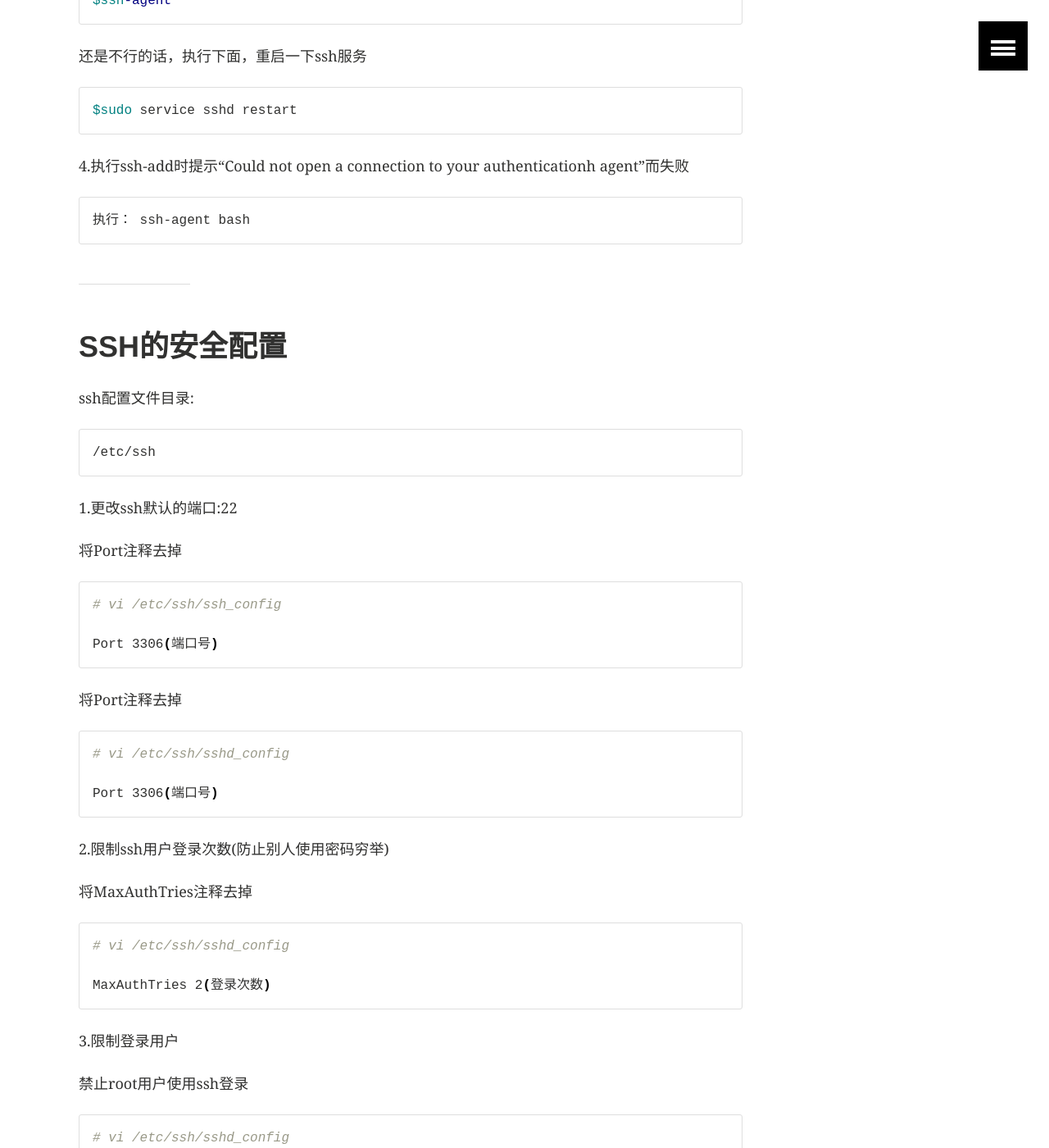
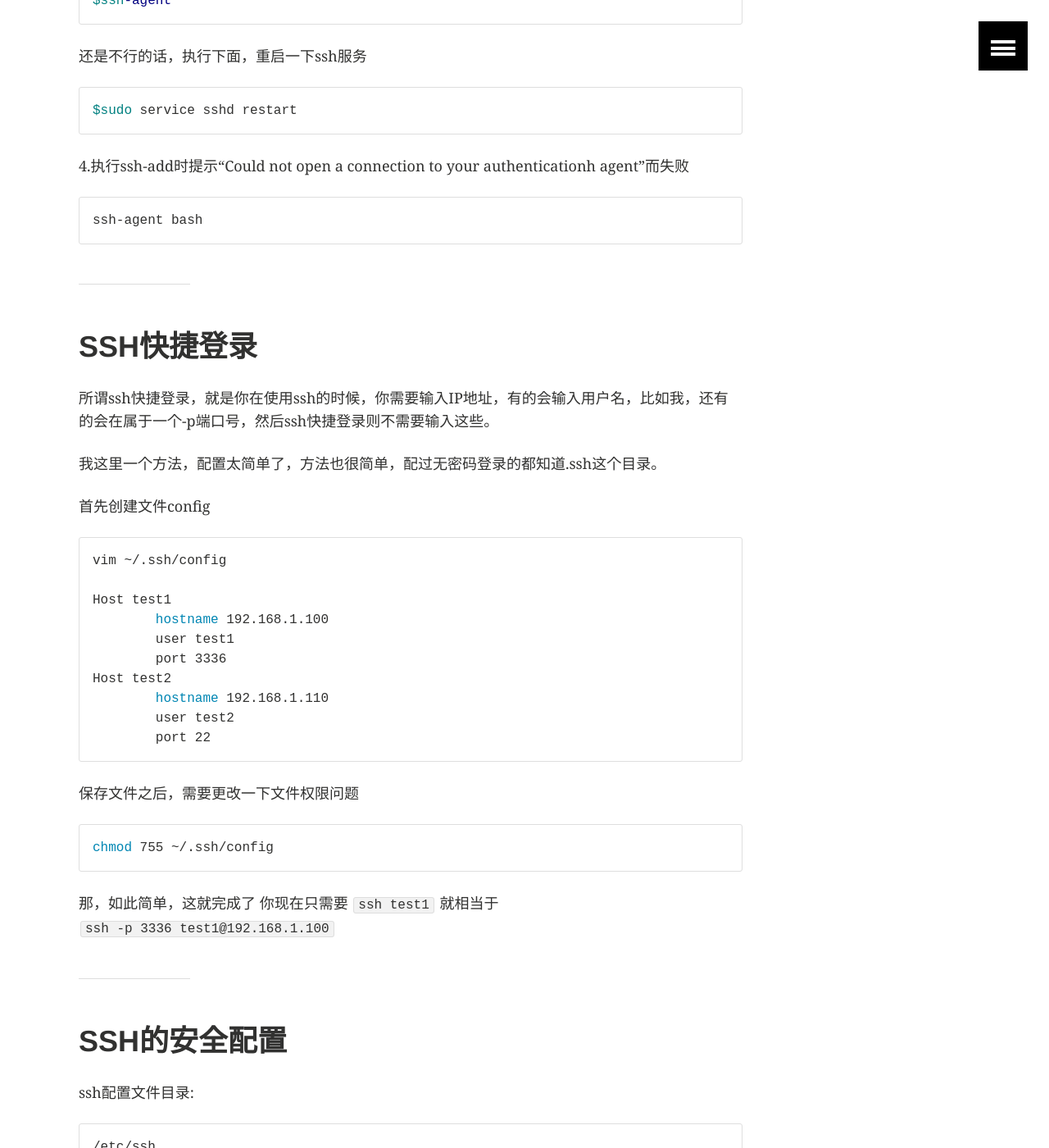
Before and after one commit to Jeremy115/goywzl.github.io, a Jekyll site: the page built from _posts/linux/2015-11-30-linux-ssh.markdown, in a window 1280 px wide and 1400 px high, scrolled down 4053 px. Shown: the whole window at 82% size. Built offline with Jekyll 4.4.1, drawn with Linux system fonts in a browser that asks for light colours; comment, search, counter and statistics services are not loaded.

Commit message:
alter linux ssh

```diff
--- a/_posts/linux/2015-11-30-linux-ssh.markdown
+++ b/_posts/linux/2015-11-30-linux-ssh.markdown
@@ -214,10 +214,50 @@ $sudo service sshd restart
 {% highlight bash %}
 {% raw %}
 
-执行： ssh-agent bash
+ssh-agent bash
 
 {% endraw %}
 {% endhighlight %}
+
+----------
+
+# SSH快捷登录 #
+
+所谓ssh快捷登录，就是你在使用ssh的时候，你需要输入IP地址，有的会输入用户名，比如我，还有的会在属于一个-p端口号，然后ssh快捷登录则不需要输入这些。
+
+我这里一个方法，配置太简单了，方法也很简单，配过无密码登录的都知道.ssh这个目录。
+
+首先创建文件config
+
+{% highlight bash %}
+{% raw %}
+
+vim ~/.ssh/config
+
+Host test1
+	hostname 192.168.1.100
+	user test1
+	port 3336
+Host test2
+	hostname 192.168.1.110
+	user test2
+	port 22
+
+{% endraw %}
+{% endhighlight %}
+
+保存文件之后，需要更改一下文件权限问题
+
+{% highlight bash %}
+{% raw %}
+
+chmod 755 ~/.ssh/config
+
+{% endraw %}
+{% endhighlight %}
+
+那，如此简单，这就完成了
+你现在只需要 `ssh test1` 就相当于 `ssh -p 3336 test1@192.168.1.100`
 
 ----------
 
```
